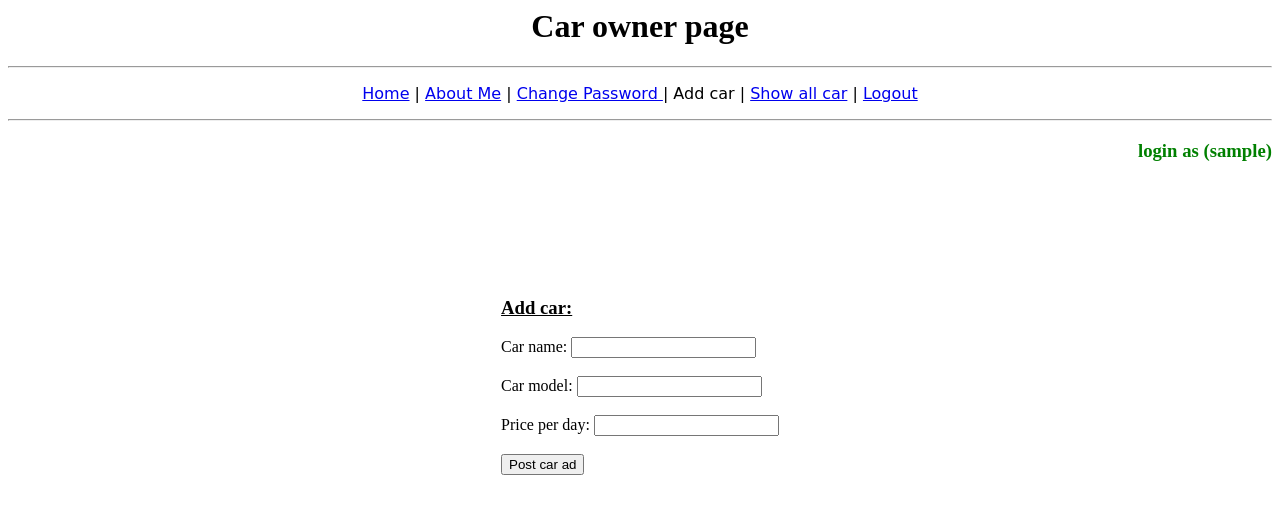
After one commit to msashoyeb/Vehicle-Rental-Application-, a PHP site: page /ownerAddCar.php in a window 1280 px wide. The commit adds this page. Shown: the top 514 px of the page. Run offline with PHP 8.4, Linux system fonts and the light colour scheme; the visitor is signed in with stand-in values (Sample User, id 1).

Commit message:
admin, owner and  driver added

```diff
--- /dev/null
+++ b/Mid Project/Controller/ownerAddCarC1.php
@@ -0,0 +1,20 @@
+<?php
+session_start();
+echo "<h3 align='right' style='color:green;'>login as (" . $_SESSION['user'] . ") </h3>";
+
+$cname = $model = $price = "";
+
+if ($_SERVER["REQUEST_METHOD"] == "POST") {
+    $cname = input_data($_POST["car_name"]);
+    $model = input_data($_POST["car_model"]);
+    $price = input_data($_POST["car_price"]);
+}
+
+function input_data($data)
+{
+    $data = trim($data);
+    $data = stripslashes($data);
+    $data = htmlspecialchars($data);
+    return $data;
+}
+?>
--- /dev/null
+++ b/Mid Project/Controller/ownerAddCarC2.php
@@ -0,0 +1,22 @@
+<?php
+
+
+if (isset($_POST['addCarClick'])) {
+
+
+    $current_data = file_get_contents('../Model/car.json');
+    $array_data = json_decode($current_data, false);
+
+    $extra = array(
+        'name' => $cname,
+        'model' => $model,
+        'price' => $price
+    );
+    $array_data[] = $extra;
+    $final_data = json_encode($array_data);
+    file_put_contents('../Model/car.json', $final_data);
+
+    echo "<h3 align='center' style='color:green;'> <b>You have sucessfully add a car</b> </h3>";
+}
+
+?>
--- /dev/null
+++ b/Mid Project/Model/car.json
@@ -0,0 +1,4 @@
+[
+  { "name": "Toyata", "model": "Land Cruiser", "price": "10000" },
+  { "name": "Honda", "model": "Grace", "price": "8000" }
+]
--- /dev/null
+++ b/Mid Project/View/ownerAboutMe.php
@@ -0,0 +1,6 @@
+<h1 align="center">Car owner page</h1>
+
+<hr>
+<p align="center" style="font-family:Comic Sans MS"> <a href="owner.php">Home</a> | About Me | <a href="ownerChangePassword.php"> Change Password </a> | <a href="ownerAddCar.php">Add car</a> | <a href="ownerShowAllCar.php">Show all car</a> | <a href="login.php">Logout</a> </p>
+<hr>
+<?php include '../Controller/adminAboutMeC.php'; ?>
--- /dev/null
+++ b/Mid Project/View/ownerAddCar.php
@@ -0,0 +1,39 @@
+<h1 align="center">Car owner page</h1>
+
+<hr>
+<p align="center" style="font-family:Comic Sans MS"> <a href="owner.php">Home</a> | <a href="ownerAboutMe.php">About Me</a> | <a href="ownerChangePassword.php"> Change Password </a> | Add car | <a href="ownerShowAllCar.php">Show all car</a> | <a href="login.php">Logout</a> </p>
+<hr>
+
+<?php include '../Controller/ownerAddCarC1.php'; ?>
+
+<table align="center">
+    <tr>
+        <th></th>
+    </tr>
+
+    <tr>
+        <td>
+            <form method="post" action="<?php echo htmlspecialchars($_SERVER["PHP_SELF"]); ?>">
+                <br><br><br><br><br>
+
+                <h3><u>Add car:</u></h3>
+                Car name:
+                <input type="text" name="car_name">
+                <br><br>
+
+                Car model:
+                <input type="text" name="car_model">
+                <br><br>
+
+                Price per day:
+                <input type="text" name="car_price">
+                <br><br>
+
+                <input type="submit" name="addCarClick" value="Post car ad">
+
+            </form>
+        </td>
+    </tr>
+</table>
+
+<?php include '../Controller/ownerAddCarC2.php'; ?>
```
Also changed, not shown: Mid Project/Model/userdata.json (+12 -4 lines), Mid Project/View/driverDeclareSlot.php (+6 -6 lines), Mid Project/View/owner.php (+27 -1 lines), Mid Project/View/ownerChangePassword.php (added, +29 -0 lines), Mid Project/View/ownerShowAllCar.php (added, +36 -0 lines), 1 other file.
